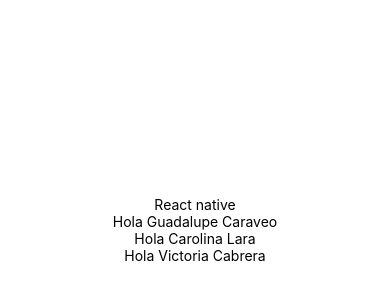
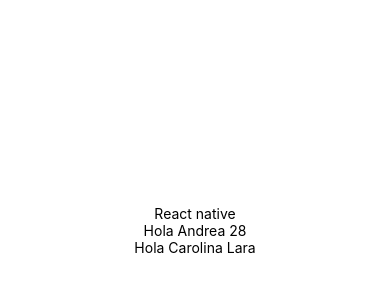
Before and after one commit to mary-caraveo/react-native-expo, a React Native app: screen / in a window 390 px wide. Shown: the part 192-492 px from the top of the page. Built offline with nearby package versions, Linux system fonts and the light colour scheme.

Commit message:
feat: Validación de propiedades: propTypes

```diff
--- a/App.js
+++ b/App.js
@@ -8,9 +8,9 @@
   return (
     <View style={styles.container}>
       <Text>React native</Text>
-      <Greet />
+      <Greet firstname="Andrea" lastname={28}/>
       <Greet firstname="Carolina" lastname="Lara" />
-      <Greet firstname="Victoria" lastname="Cabrera" />
+      {/* <Greet firstname="Victoria" lastname="Cabrera" /> */}
       <StatusBar style="auto" />
     </View>
   );
--- a/src/components/Greet.js
+++ b/src/components/Greet.js
@@ -1,5 +1,6 @@
 import React from 'react';
 import { Text } from 'react-native';
+import PropTypes from 'prop-types';
 
 export default function Greet(props) {
   // const { firstname="Guadalupe", lastname="Caraveo" } = props;
@@ -12,7 +13,12 @@
   )
 }
 
-Greet.defaultProps = {
-  firstname: "Guadalupe",
-  lastname: "Caraveo"
-};
+// Greet.defaultProps = {
+//   firstname: "Guadalupe",
+//   lastname: "Caraveo"
+// };
+
+Greet.propTypes = {
+  firstname: PropTypes.string.isRequired,
+  lastname: PropTypes.string.isRequired
+}
```
